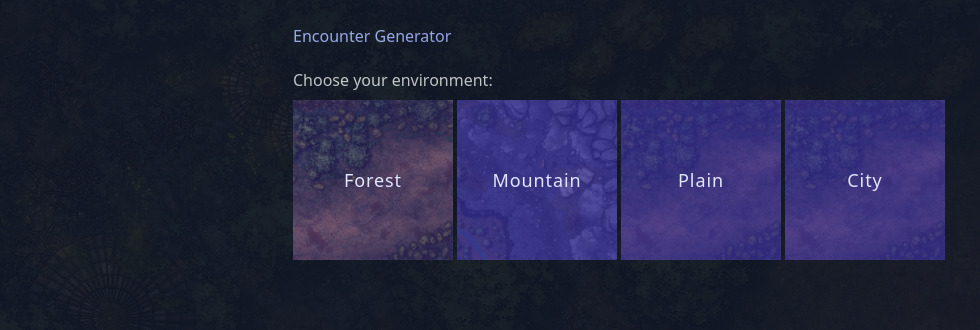
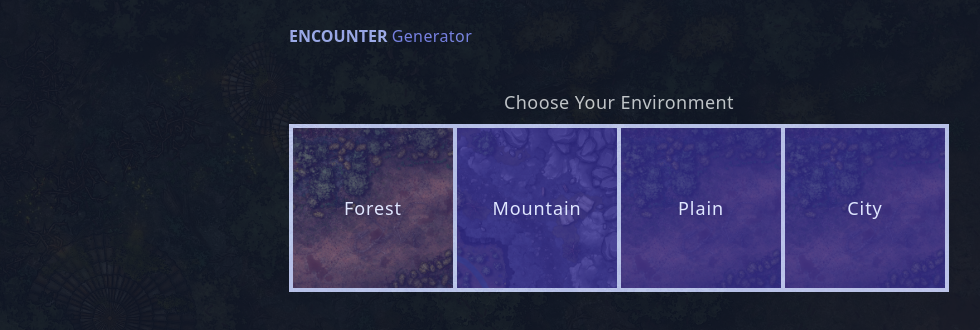
Before and after one commit to visualjerk/encounter-generator, a Vue app: page / in a window 1280 px wide. Shown: the top 330 px of the page, without its empty margins (21-1001 px from the left). Built offline with nearby package versions, Linux system fonts and the light colour scheme.

Commit message:
text styling

```diff
--- a/src/App.vue
+++ b/src/App.vue
@@ -23,10 +23,18 @@ export default defineComponent({
       class="absolute top-0 left-0 w-full h-full object-cover opacity-10"
     />
     <div>
-      <h1 class="mb-5 text-indigo-300">Encounter Generator</h1>
+      <h1 class="mb-10 text-indigo-400">
+        <span class="font-extrabold text-indigo-300 uppercase">
+          Encounter
+        </span>
+        <span class="tracking-wide">Generator</span>
+      </h1>
       <form>
-        <fieldset class="flex gap-1">
-          <legend class="mb-2">Choose your environment:</legend>
+        <fieldset>
+          <legend class="mb-2 text-lg tracking-wide text-center capitalize">
+            Choose your environment
+          </legend>
+          <div class="flex gap-1 bg-indigo-200 p-1">
             <div
               v-for="(id, name) in environments"
               :key="id"
@@ -49,6 +57,7 @@ export default defineComponent({
                   relative
                   z-10
                   cursor-pointer
+                  drop-shadow-lg
                 "
                 >{{ name }}</label
               >
@@ -74,6 +83,7 @@ export default defineComponent({
                 "
               />
             </div>
+          </div>
         </fieldset>
       </form>
     </div>
```
Lines whose indentation alone changed are shown as unchanged.
